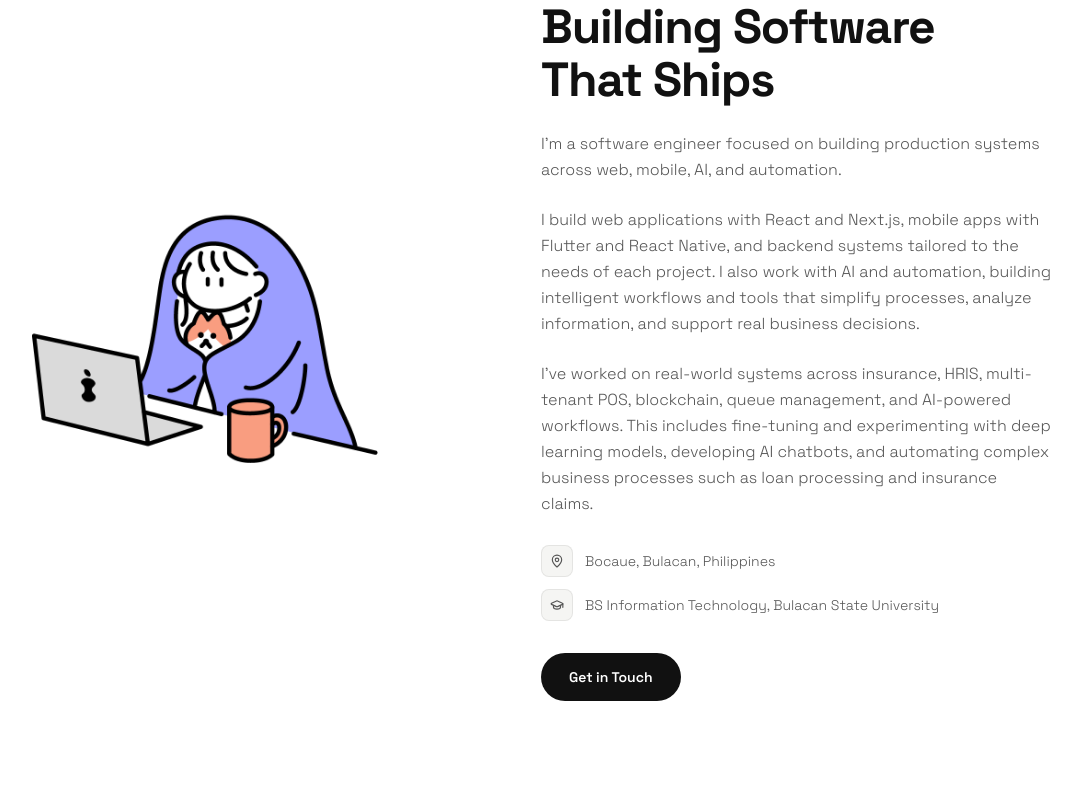
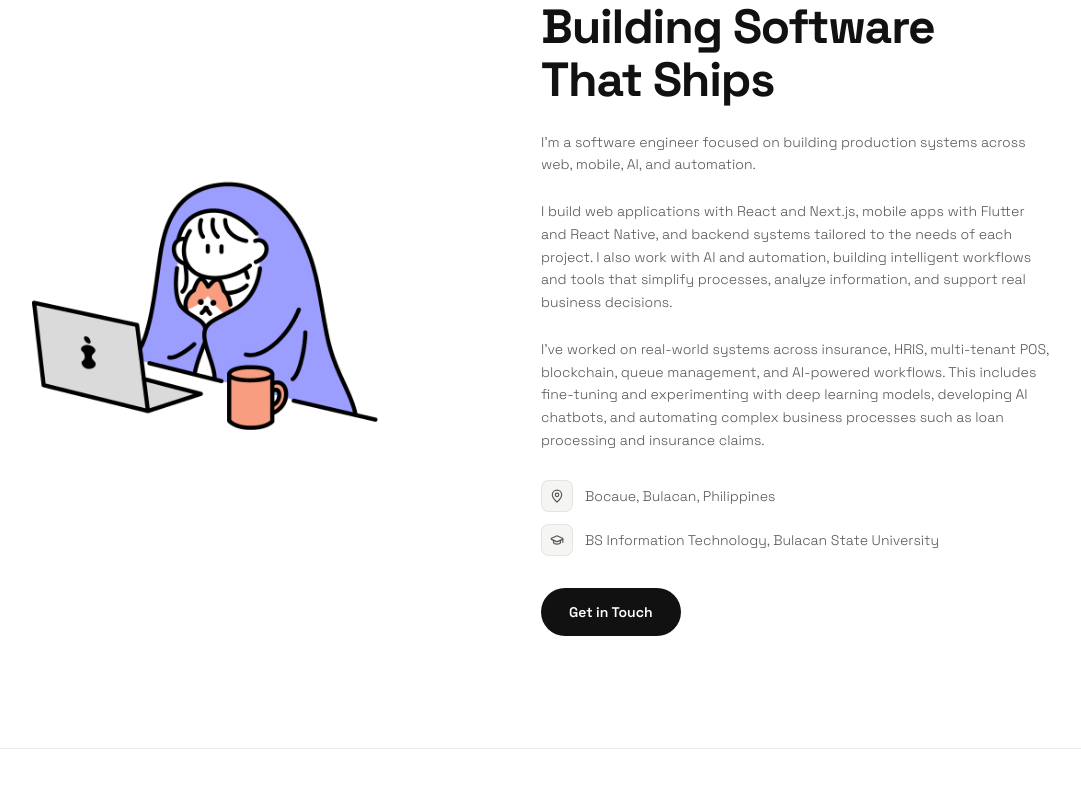
Before and after one commit to Drawde0731/portfolio, a Next.js app: page / in a window 1280 px wide. Shown: the part 940-1740 px from the top of the page, without its empty margins (139-1220 px from the left). Built offline with nearby package versions, Linux system fonts and the light colour scheme.

Commit message:
style: cert icon bg white; about body text-base to text-sm

```diff
--- a/components/sections/AboutSection.tsx
+++ b/components/sections/AboutSection.tsx
@@ -61,18 +61,18 @@ export default function AboutSection() {
               </h2>
             </div>
 
-            <p className="text-base text-text-secondary leading-relaxed font-light">
+            <p className="text-sm text-text-secondary leading-relaxed font-light">
               I&apos;m a software engineer focused on building production systems
               across web, mobile, AI, and automation.
             </p>
-            <p className="text-base text-text-secondary leading-relaxed font-light">
+            <p className="text-sm text-text-secondary leading-relaxed font-light">
               I build web applications with React and Next.js, mobile apps with
               Flutter and React Native, and backend systems tailored to the needs
               of each project. I also work with AI and automation, building
               intelligent workflows and tools that simplify processes, analyze
               information, and support real business decisions.
             </p>
-            <p className="text-base text-text-secondary leading-relaxed font-light">
+            <p className="text-sm text-text-secondary leading-relaxed font-light">
               I&apos;ve worked on real-world systems across insurance, HRIS,
               multi-tenant POS, blockchain, queue management, and AI-powered
               workflows. This includes fine-tuning and experimenting with deep
--- a/components/sections/ExperienceSection.tsx
+++ b/components/sections/ExperienceSection.tsx
@@ -97,7 +97,7 @@ export default function ExperienceSection() {
                   style={{ border: "1px solid rgba(0,0,0,0.08)", boxShadow: "0 1px 3px rgba(0,0,0,0.04)" }}
                 >
                   <div className="p-2.5 rounded-xl shrink-0 group-hover:bg-ink group-hover:border-ink transition-all duration-200"
-                    style={{ background: "#F5F5F3", border: "1px solid rgba(0,0,0,0.07)" }}>
+                    style={{ background: "#FFFFFF", border: "1px solid rgba(0,0,0,0.07)" }}>
                     <Icon size={14} className="text-text-secondary group-hover:text-gray-300 transition-colors duration-200" />
                   </div>
                   <div>
```
